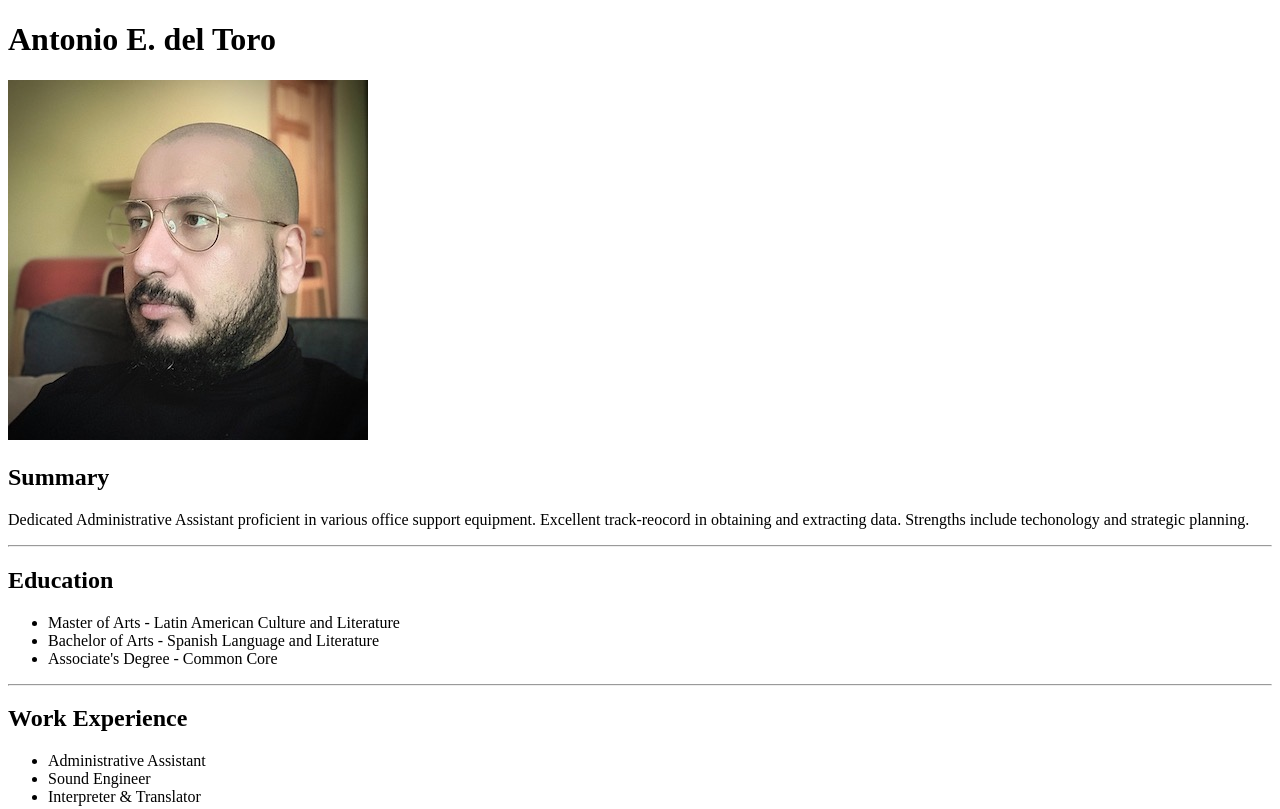
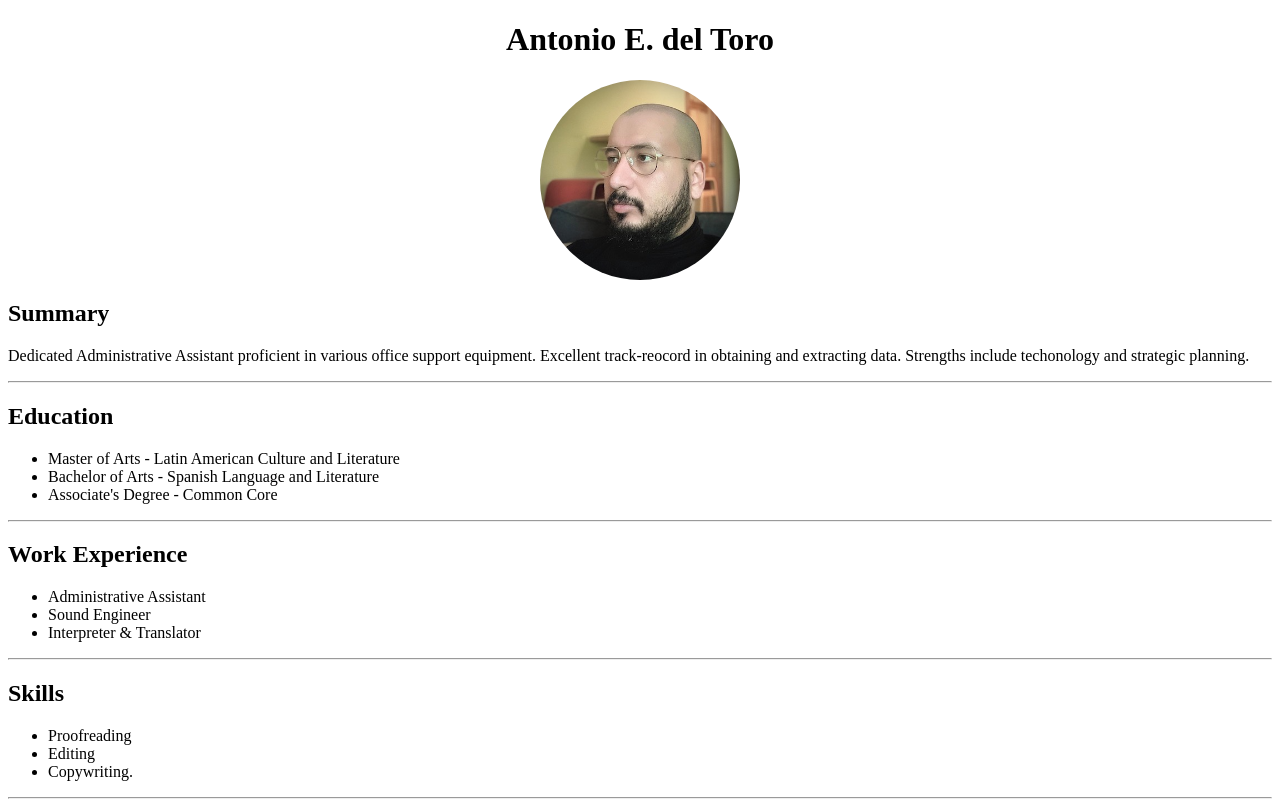
Before and after one commit to antonioedeltoro/capstone-project-1---online-resume, a plain HTML site: page index.html in a window 1280 px wide. Shown: the top 809 px of the page. Drawn offline with Linux system fonts and the light colour scheme.

Commit message:
Add files via upload

```diff
--- a/index.html
+++ b/index.html
@@ -1,11 +1,32 @@
 <!DOCTYPE html>
 <head>
     <title>My Resume</title>
+    <style>
+        h1 {
+            text-align: center;
+        }
+        img {
+            border-radius: 50%;
+            height: 200px;
+        }
+
+        .portrait {
+            display: flex;
+            justify-content: center;
+        }
+
+        .content {
+            display: block
+
+        }
+    </style>
 </head>
 
 <body>
 <h1>Antonio E. del Toro</h1>
-<img src="./assets/images/IMG_1571.JPG" />
+<div class="portrait"><img src="./assets/images/IMG_1571.JPG" /></div>
+
+<div class="content">
     <h2>Summary</h2>
         <p>
             Dedicated Administrative Assistant proficient in various office support equipment.
@@ -54,6 +75,7 @@
                 <li><a href="./public/hobbies.html" />Hobbies</a></li>
             </ol>
         </p>
+    </div>
     <footer>© Antonio E. del Toro - All Rights Reserved</footer>
 </body>
 </html>
```
